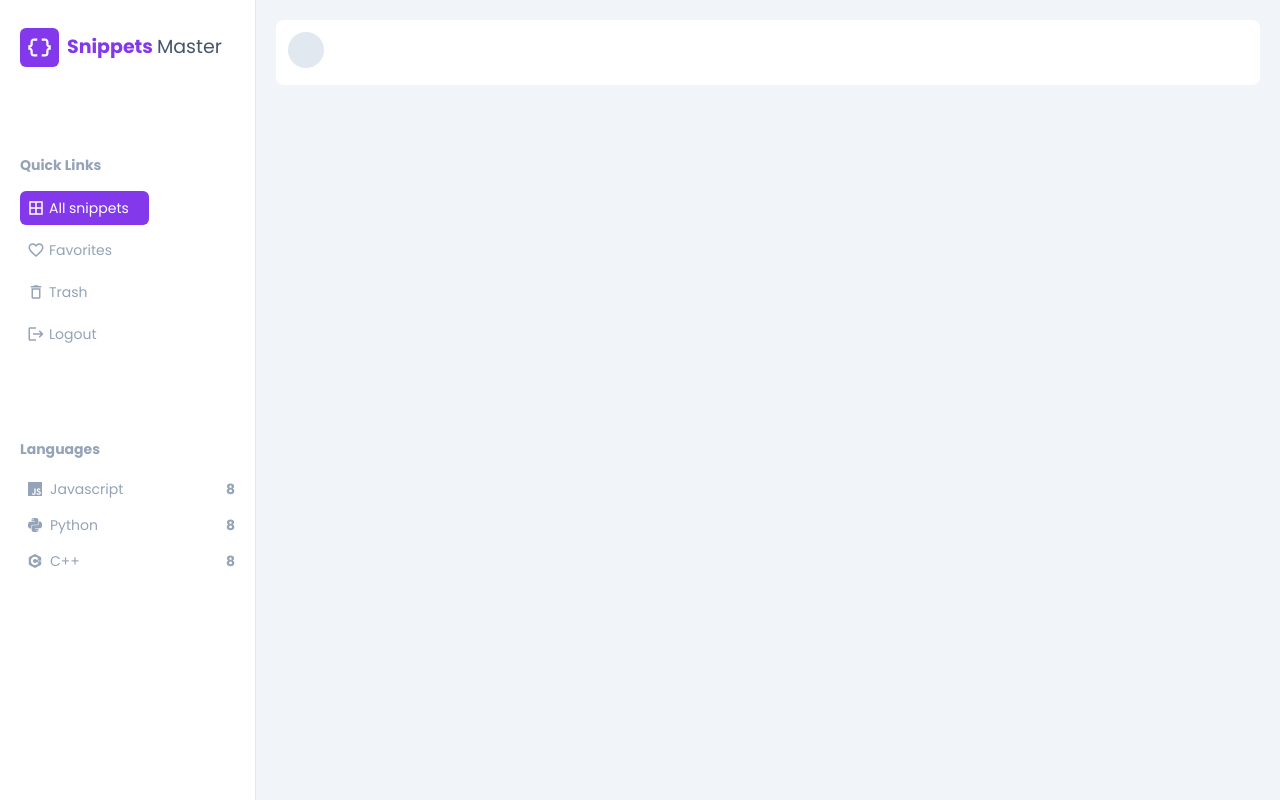
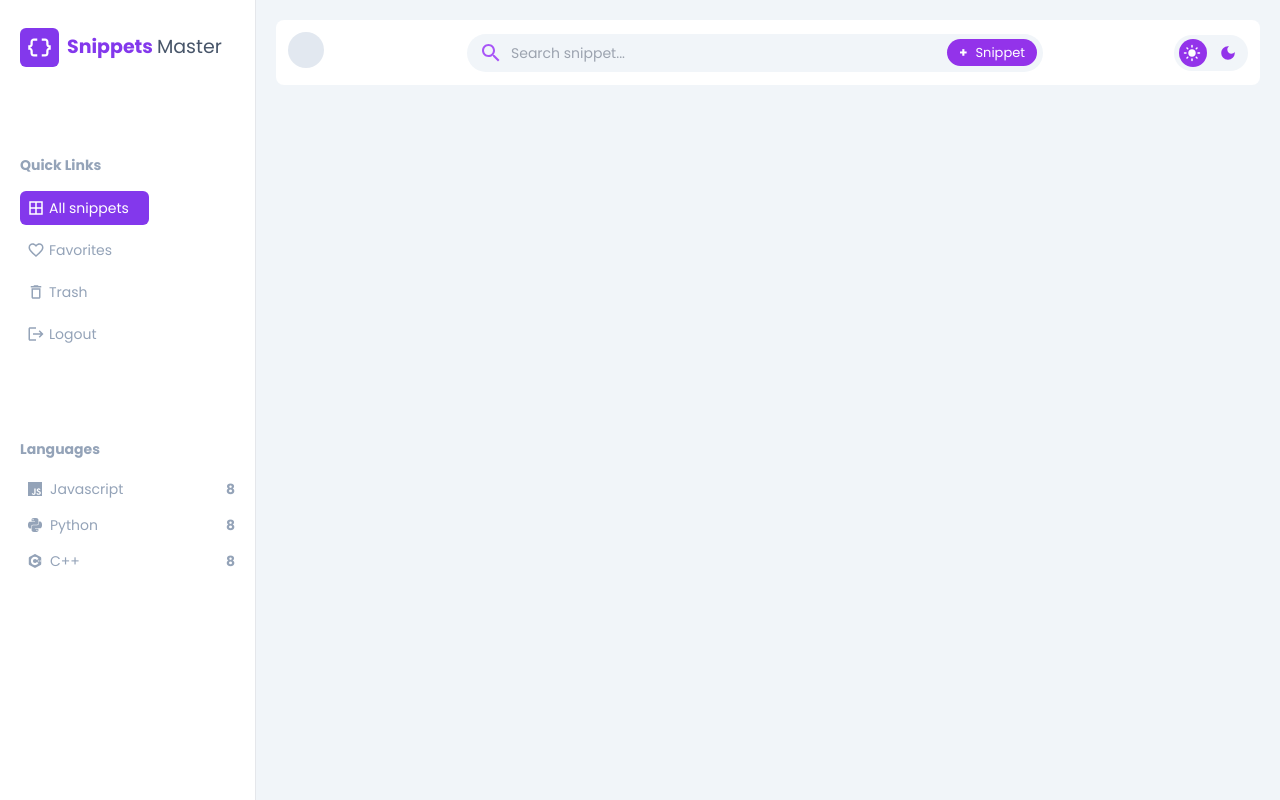
Before and after one commit to Krouta1/code-snippet-app, a Next.js app: page /my-notes in a window 1280 px wide. Built offline with nearby package versions, Linux system fonts and the light colour scheme; no server answers.

Commit message:
darkmode and searchbar

```diff
--- a/ContextApi.tsx
+++ b/ContextApi.tsx
@@ -2,8 +2,10 @@
 import React, { createContext, ReactNode } from "react";
 import {
   BorderAll,
+  DarkMode,
   DeleteOutlineOutlined,
   FavoriteBorder,
+  LightMode,
   Logout,
 } from "@mui/icons-material";
 
@@ -11,6 +13,10 @@ interface GlobalContextType {
   sideBarMenuObject: {
     sideBarMenu: SideBarMenu[];
     setSideBarMenu: React.Dispatch<React.SetStateAction<SideBarMenu[]>>;
+  };
+  darkModeObject: {
+    darkMode: DarkModeType[];
+    setDarkMode: React.Dispatch<React.SetStateAction<DarkModeType[]>>;
   };
 }
 
@@ -21,10 +27,20 @@ interface SideBarMenu {
   icons: ReactNode;
 }
 
+interface DarkModeType {
+  id: number;
+  icon: ReactNode;
+  isSelected: boolean;
+}
+
 const ContextProvider = createContext<GlobalContextType | undefined>({
   sideBarMenuObject: {
     sideBarMenu: [],
     setSideBarMenu: () => {},
+  },
+  darkModeObject: {
+    darkMode: [],
+    setDarkMode: () => {},
   },
 });
 
@@ -60,10 +76,24 @@ export default function GlobalContextProvider({
     },
   ]);
 
+  const [darkMode, setDarkMode] = React.useState<DarkModeType[]>([
+    {
+      id: 1,
+      icon: <LightMode sx={{ fontSize: 18 }} />,
+      isSelected: true,
+    },
+    {
+      id: 2,
+      icon: <DarkMode sx={{ fontSize: 18 }} />,
+      isSelected: false,
+    },
+  ]);
+
   return (
     <ContextProvider.Provider
       value={{
         sideBarMenuObject: { sideBarMenu, setSideBarMenu },
+        darkModeObject: { darkMode, setDarkMode },
       }}
     >
       {children}
--- /dev/null
+++ b/app/components/Topbar/DarkMode.tsx
@@ -0,0 +1,40 @@
+"use client";
+import { useGlobalContext } from "@/ContextApi";
+import React from "react";
+
+const DarkMode = () => {
+  const {
+    darkModeObject: { darkMode, setDarkMode },
+  } = useGlobalContext();
+
+  function handleDarkMode(id: number) {
+    setDarkMode((prev) => {
+      return prev.map((item) => {
+        if (item.id === id) {
+          return { ...item, isSelected: !item.isSelected };
+        }
+        return { ...item, isSelected: false };
+      });
+    });
+  }
+
+  return (
+    <div className="flex h-[36px] w-[74px] items-center gap-2 rounded-3xl bg-slate-100 pl-[5px]">
+      {darkMode.map((item) => (
+        <div
+          key={item.id}
+          className={`flex h-7 w-7 cursor-pointer items-center gap-2 rounded-full p-1 transition-colors duration-500 ${
+            item.isSelected
+              ? "bg-purple-600 text-white"
+              : "bg-slate-100 text-purple-600"
+          }`}
+          onClick={() => handleDarkMode(item.id)}
+        >
+          {item.icon}
+        </div>
+      ))}
+    </div>
+  );
+};
+
+export default DarkMode;
--- /dev/null
+++ b/app/components/Topbar/SearchBar.tsx
@@ -0,0 +1,27 @@
+import React from "react";
+import Search from "@mui/icons-material/Search";
+
+const SearchBar = () => {
+  return (
+    <div className="relative flex h-[38px] w-3/5 items-center gap-2 rounded-3xl bg-slate-100 pl-3">
+      <Search className="text-purple-500" />
+      <input
+        type="text"
+        placeholder="Search snippet..."
+        className="w-[70%] bg-slate-100 text-sm text-slate-500 outline-none"
+      />
+      <AddSnippetButton />
+    </div>
+  );
+};
+
+function AddSnippetButton() {
+  return (
+    <div className="absolute right-[6px] top-[5px] flex cursor-pointer select-none items-center gap-2 rounded-3xl bg-purple-600 p-1 px-3 text-[13px] text-white">
+      <div className="font-bold">+</div>
+      <div>Snippet</div>
+    </div>
+  );
+}
+
+export default SearchBar;
--- a/app/components/Topbar/Topbar.tsx
+++ b/app/components/Topbar/Topbar.tsx
@@ -1,10 +1,14 @@
 import React from "react";
 import ProfileUser from "./ProfileUser";
+import SearchBar from "./SearchBar";
+import DarkMode from "./DarkMode";
 
 const Topbar = () => {
   return (
     <div className="flex items-center justify-between rounded-lg bg-white p-3">
       <ProfileUser />
+      <SearchBar />
+      <DarkMode />
     </div>
   );
 };
```
